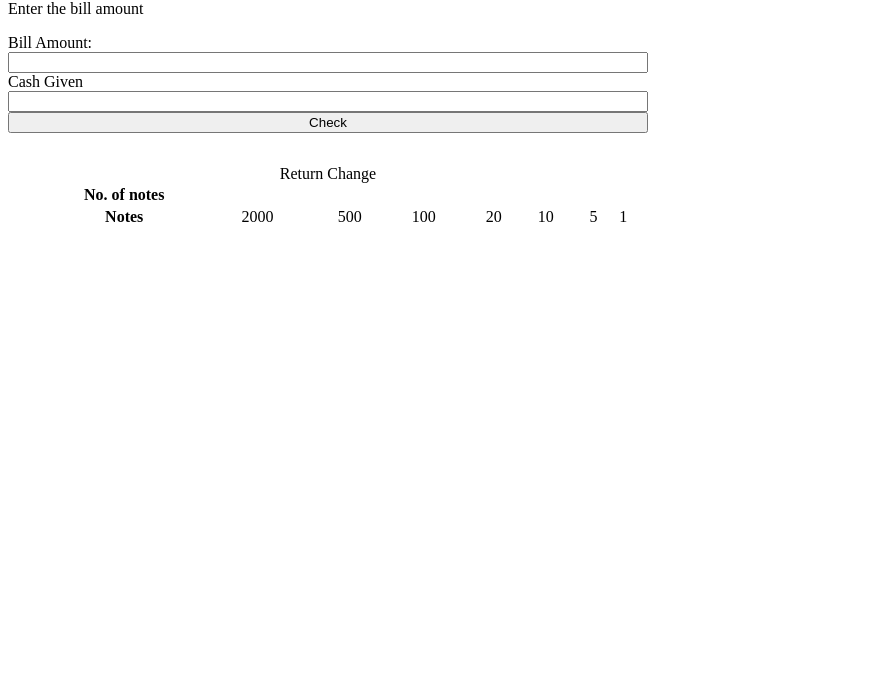
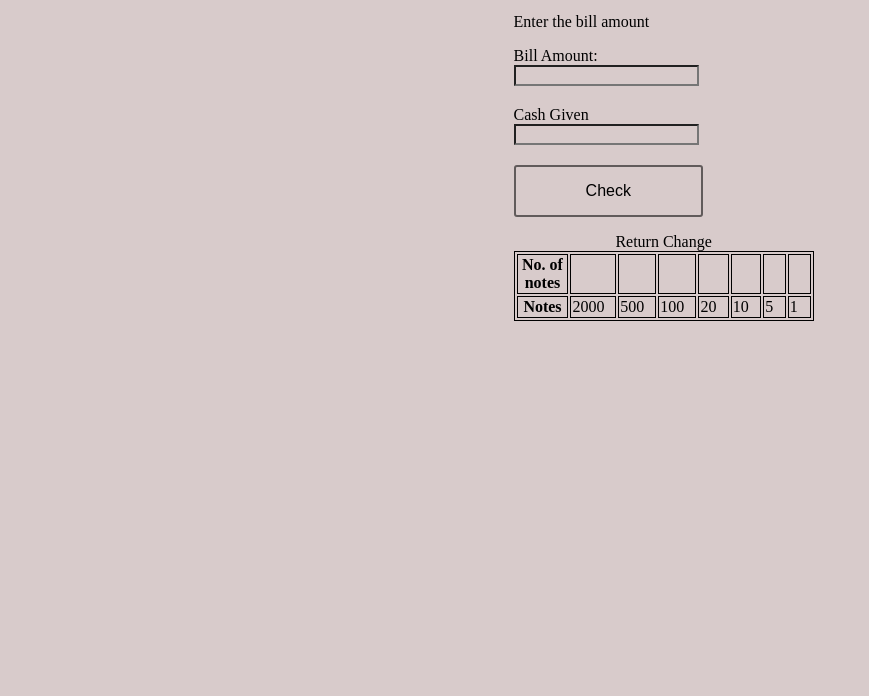
Before and after one commit to abahad7921/Cash-register-app-JS, a plain HTML site: page index.html in a window 1280 px wide. Shown: the part 104-800 px from the top of the page, without its empty margins (0-869 px from the left). Drawn offline with Linux system fonts and the light colour scheme.

Commit message:
style: new style added

```diff
--- a/index.js
+++ b/index.js
@@ -6,13 +6,17 @@ const noOfNotes = document.querySelectorAll(".no-of-notes");
 
 const notes = [2000,500,100,20,10,5,1];
 
+// console.log(billAmount.value);
+// console.log("it is working")
+
 checkButton.addEventListener("click" ,function validateBillAndCashAmount(){
-
+    hideMessage();
     if(billAmount.value > 0){
 
-        if(cashGiven.value >= billAmount.value){
+        if(billAmount.value <= cashGiven.value || billAmount.value == 50){
             const diff = cashGiven.value - billAmount.value;
             calculateChange(diff);
+
         }
         else{
             showErrorMessage("Cash given should be greater than or equal to bill value");
--- a/style.css
+++ b/style.css
@@ -1,9 +1,49 @@
 *{
+    background-color: rgb(216, 203, 203);
 
 }
 
 .container{
-    display: flex;
-    flex-direction: column;
-    width: 50vw;
+    display: block;
+
+    margin-left: auto;
+    margin-right: auto;
+    width: 20%;
+
 }
+
+table, th, td {
+    border: 1px solid black;
+    width: 300px;
+ }
+
+#check-button{
+    background-color: rgb(216, 203, 203);
+    border: 2px solid rgb(97, 91, 91);
+    border-radius: 3px;
+    color: black;
+    padding: 15px 70px;
+    text-align: center;
+    text-decoration: none;
+    display: inline-block;
+    font-size: 16px;
+
+}
+#check-button {
+    transition-duration: 0.4s;
+  }
+
+#check-button:hover {
+    background-color: rgb(39, 18, 18);
+    color: white;
+  }
+
+#bill-amount{
+    margin-bottom: 20px;
+    display: block;
+}
+
+#cash-given{
+    margin-bottom: 20px;
+    display: block;
+}
```
